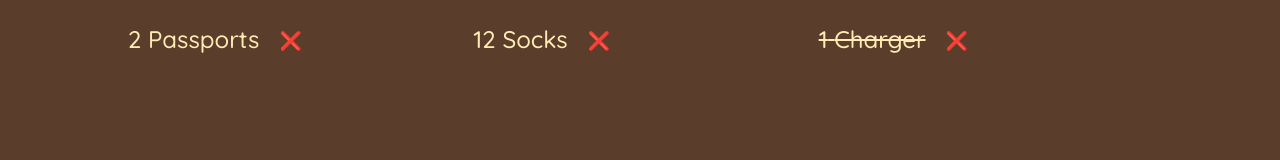
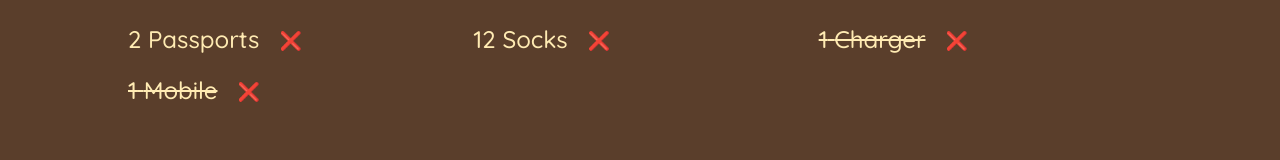
Before and after one commit to iamsabitak/Travel-List_React.js_03, a React (Create React App) app: page / in a window 1280 px wide. Shown: the part 298-458 px from the top of the page. Built offline with nearby package versions, Linux system fonts and the light colour scheme; the HTML template or start-up script is replaced by a standard one.

Commit message:
solved some problems

```diff
--- a/src/App.js
+++ b/src/App.js
@@ -6,6 +6,7 @@ const initialItems = [
   { id: 1, description: "Passports", quantity: 2, packed: false },
   { id: 2, description: "Socks", quantity: 12, packed: false },
   { id: 3, description: "Charger", quantity: 1, packed: true },
+  { id: 3, description: "Mobile", quantity: 1, packed: true },
 ];
 
 export default function App() {
@@ -29,6 +30,7 @@ const Logo = () => {
 const Form = () => {
   const [description, setDescription] = useState();
   const [quantity, setQuantity] = useState();
+
   const onHandleSubmit = (e) => {
     e.preventDefault();
     if (!description) return;
```
